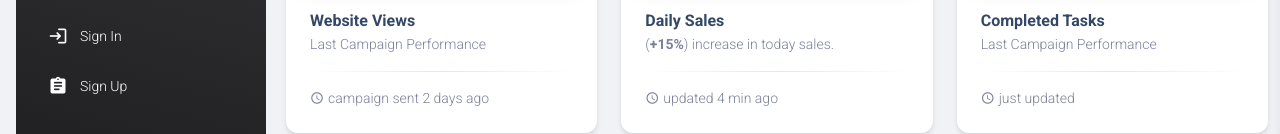
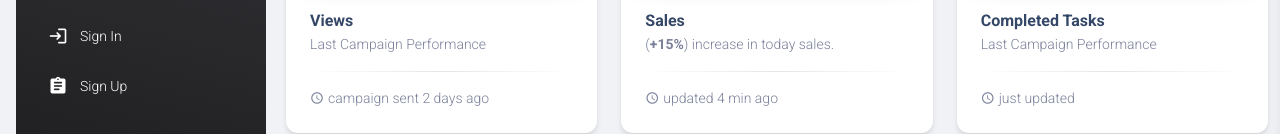
Before and after one commit to Aminkomeili/material-dashboard, a website: page pages/dashboard.html in a window 1280 px wide. Shown: the part 482-616 px from the top of the page. Drawn offline with Linux system fonts and the light colour scheme.

Commit message:
feat: test deploy

```diff
--- a/pages/dashboard.html
+++ b/pages/dashboard.html
@@ -340,7 +340,7 @@
               </div>
             </div>
             <div class="card-body">
-              <h6 class="mb-0 ">Website Views</h6>
+              <h6 class="mb-0 ">Views</h6>
               <p class="text-sm ">Last Campaign Performance</p>
               <hr class="dark horizontal">
               <div class="d-flex ">
@@ -360,7 +360,7 @@
               </div>
             </div>
             <div class="card-body">
-              <h6 class="mb-0 "> Daily Sales </h6>
+              <h6 class="mb-0 "> Sales </h6>
               <p class="text-sm "> (<span class="font-weight-bolder">+15%</span>) increase in today sales. </p>
               <hr class="dark horizontal">
               <div class="d-flex ">
```
